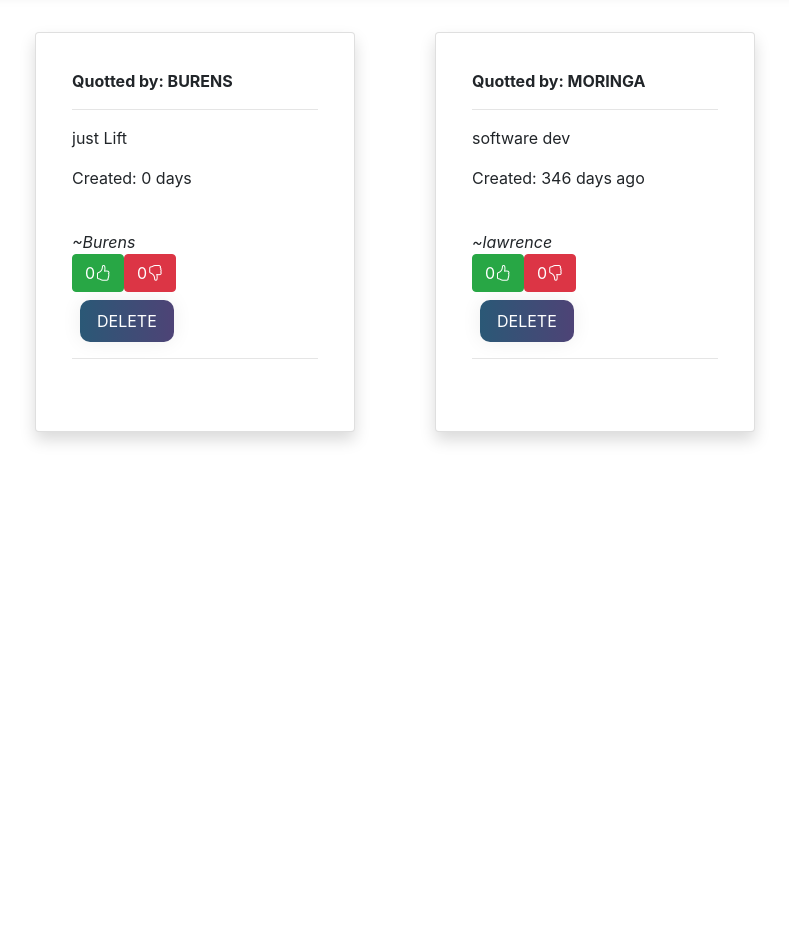
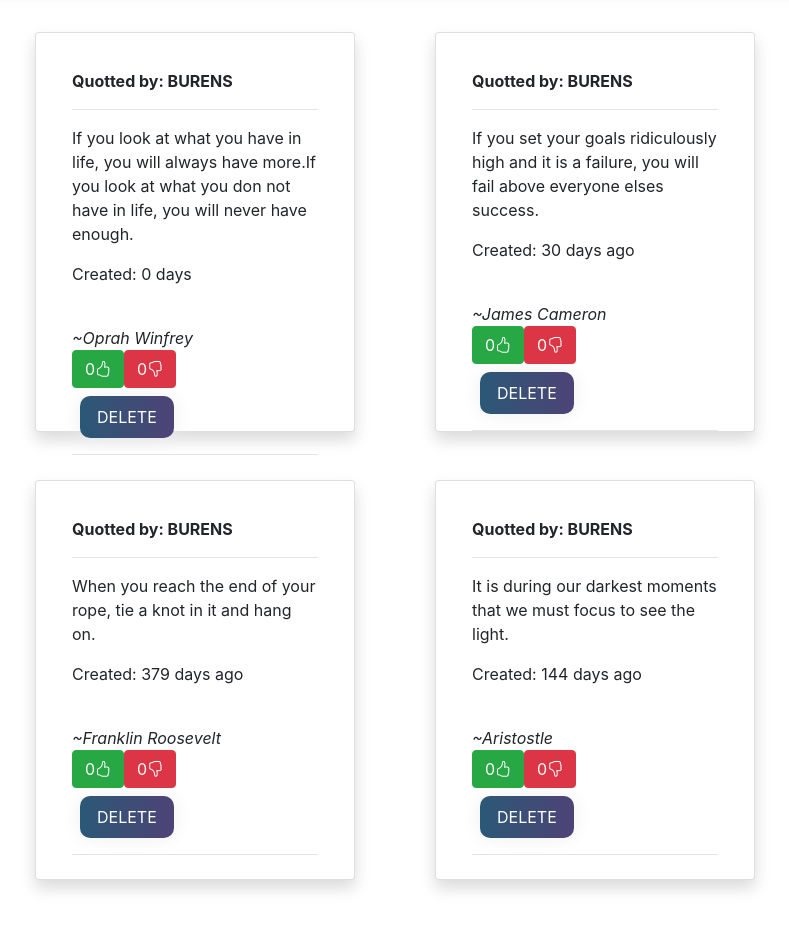
Before and after one commit to Burence1/Quotes, an Angular app: page / in a window 1280 px wide. Shown: the part 740-1668 px from the top of the page, without its empty margins (245-1034 px from the left). Before the commit the page ends 1220 px from the top, so only its background shows below. Built offline with nearby package versions, Linux system fonts and the light colour scheme.

Commit message:
add real quotes

```diff
--- a/src/app/form/form/form.component.ts
+++ b/src/app/form/form/form.component.ts
@@ -15,7 +15,7 @@ export class FormComponent implements OnInit {
   });
 
   @Output() addQuote = new EventEmitter<Quote>();
-  newQuote = new Quote(0, "", "", "", 0, 0, new Date());
+  newQuote = new Quote("", "", "", 0, 0, new Date());
   submitQuote() {
     this.addQuote.emit({...this.newQuote});
   }
--- a/src/app/quote.ts
+++ b/src/app/quote.ts
@@ -1,5 +1,5 @@
 export class Quote {
-  constructor(public id: number,
+  constructor(
     public name: string, public text:string,
     public author:string ,public likes: number,
     public dislikes: number,public newDate: Date){
--- a/src/app/quote/quote/quote.component.ts
+++ b/src/app/quote/quote/quote.component.ts
@@ -9,8 +9,10 @@ import { Component, OnInit } from '@angular/core';
 export class QuoteComponent implements OnInit {
 
   quotes: Quote[] = [
-    new Quote(1, 'Burens', 'just Lift', 'Burens', 0, 0, new Date(2021, 2, 27)),
-    new Quote(2, 'moringa', 'software dev', 'lawrence', 0, 0, new Date(2020, 3, 14))
+    new Quote( 'Burens', 'If you look at what you have in life, you will always have more.If you look at what you don not have in life, you will never have enough.', 'Oprah Winfrey', 0, 0, new Date(2021, 2, 27)),
+    new Quote( 'Burens', 'If you set your goals ridiculously high and it is a failure, you will fail above everyone elses success.', 'James Cameron', 0, 0, new Date(2021, 1, 24)),
+    new Quote( 'Burens', 'When you reach the end of your rope, tie a knot in it and hang on.', 'Franklin Roosevelt', 0, 0, new Date(2020, 2, 12)),
+    new Quote( 'Burens','It is during our darkest moments that we must focus to see the light.','Aristostle',0,0,new Date(2020,10,2))
   ]
 
   quoteDelete(toDelete: boolean, index: number) {
```
